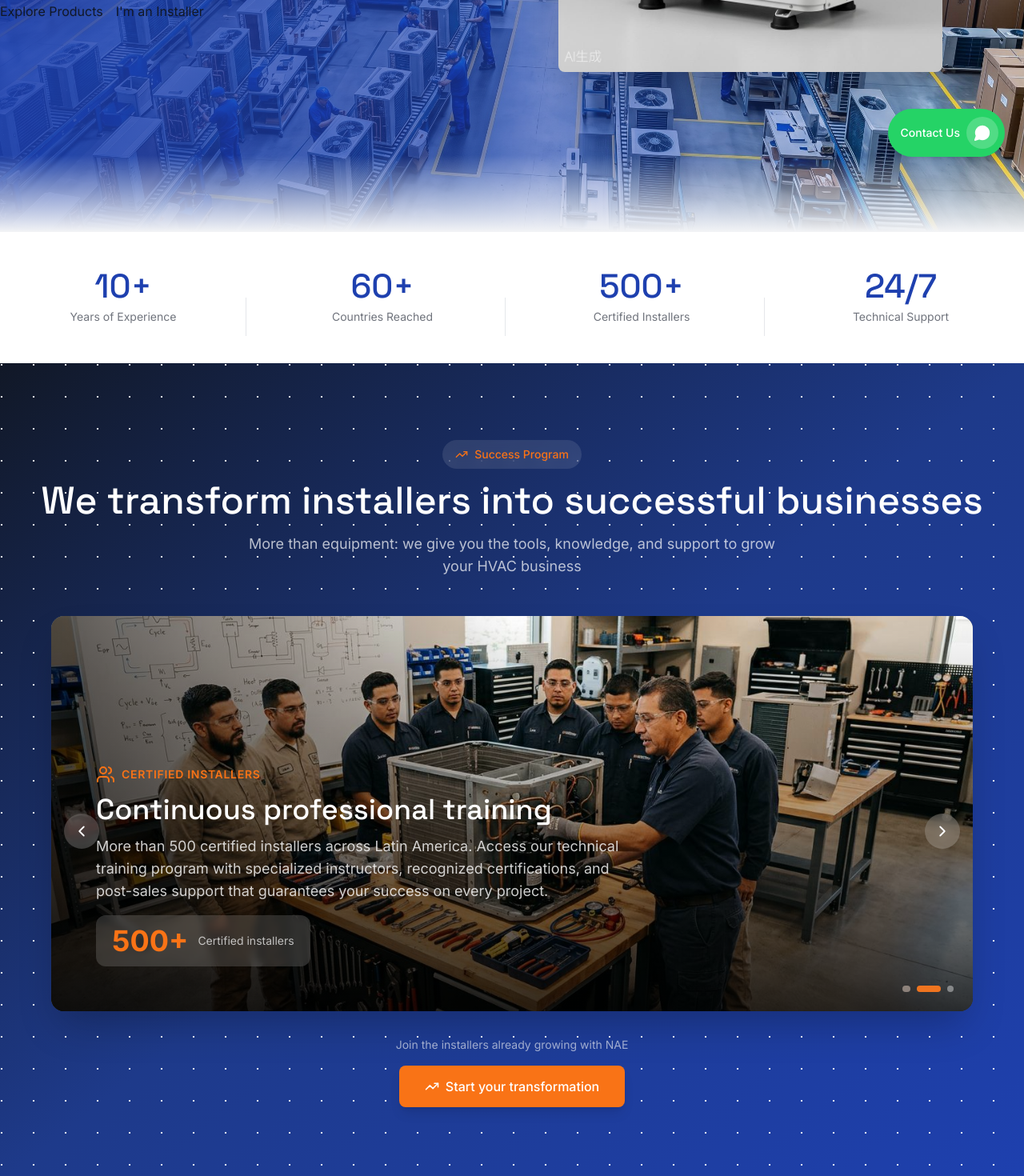
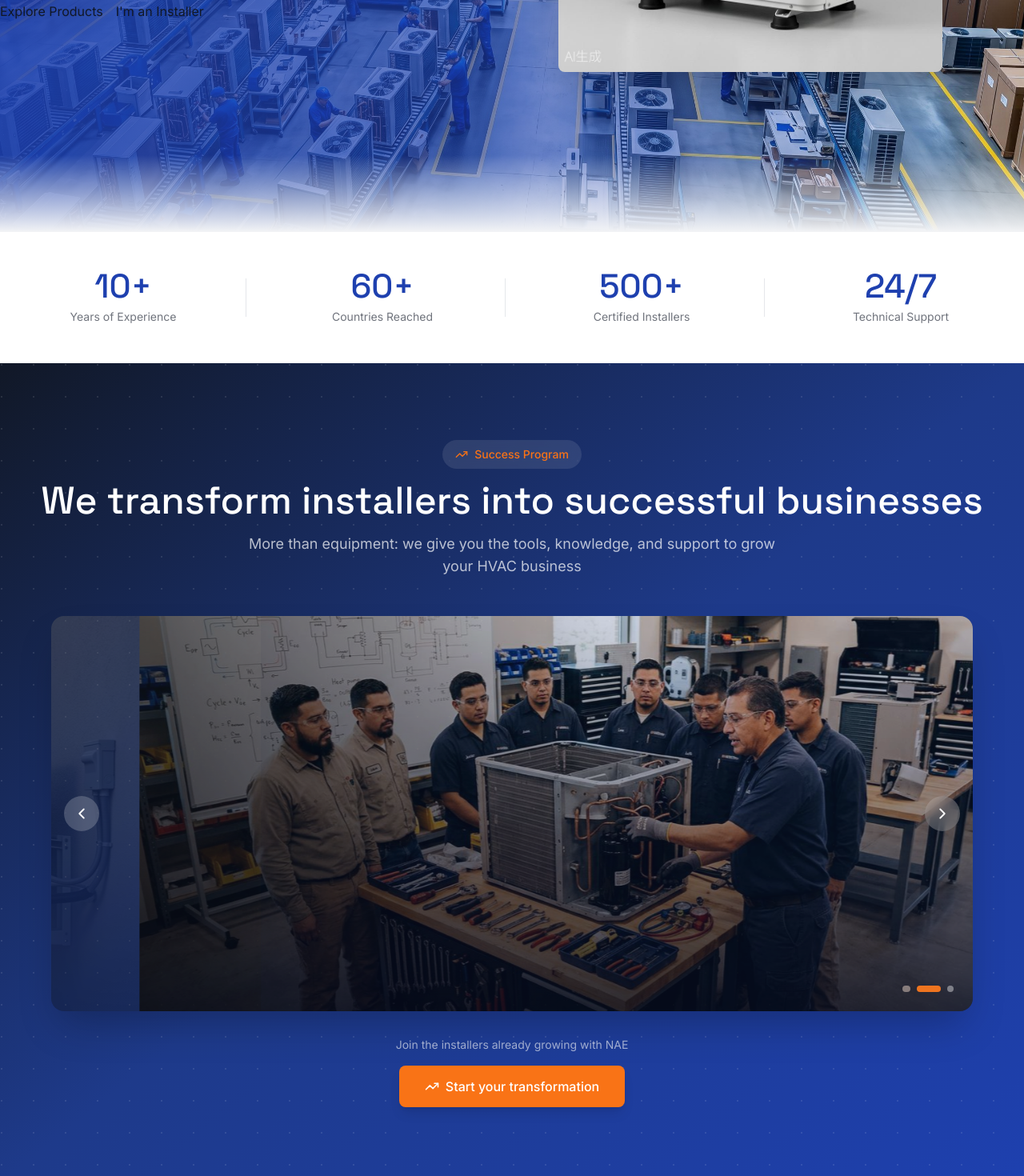
Before and after one commit to pymedigitalcamaras/nae, a Next.js app: page /en in a window 1280 px wide. Shown: the part 580-2050 px from the top of the page at 80% size. Built offline with nearby package versions, Linux system fonts and the light colour scheme.

Commit message:
fix: remove emergency CSS hack causing hydration mismatch - products now visible

```diff
--- a/src/app/globals.css
+++ b/src/app/globals.css
@@ -1,107 +1 @@
-@tailwind base;
-@tailwind components;
-@tailwind utilities;
-
-:root {
-  --background: #ffffff;
-  --foreground: #111827;
-  --font-inter: 'Inter', system-ui, sans-serif;
-  --font-space-grotesk: 'Space Grotesk', system-ui, sans-serif;
-}
-
-html {
-  scroll-behavior: smooth;
-}
-
-body {
-  color: var(--foreground);
-  background: var(--background);
-  font-family: var(--font-inter);
-}
-
-/* EMERGENCY FIX: Force all content to be visible */
-* {
-  opacity: 1 !important;
-  visibility: visible !important;
-}
-
-/* Override any transform that hides elements */
-section,
-div,
-article,
-main,
-header,
-footer,
-nav,
-aside,
-figure,
-figcaption,
-ul,
-ol,
-li,
-p,
-h1, h2, h3, h4, h5, h6,
-span,
-a,
-button,
-img,
-form,
-input,
-textarea,
-label,
-table,
-thead,
-tbody,
-tr,
-td,
-th {
-  opacity: 1 !important;
-  visibility: visible !important;
-  transform: none !important;
-  filter: none !important;
-  clip-path: none !important;
-  mask: none !important;
-  -webkit-mask: none !important;
-}
-
-/* Specific fix for ProductsSection and animated sections */
-[id="productos"],
-[class*="ProductsSection"],
-[class*="products"],
-[class*="product"],
-[class*="opacity-0"],
-[class*="translate-y-10"],
-[class*="opacity-0 translate-y-10"],
-[class*="opacity-0"][class*="translate-y"] {
-  opacity: 1 !important;
-  visibility: visible !important;
-  transform: translateY(0) !important;
-}
-
-/* Force grid items visible */
-.grid > *,
-[class*="grid"] > * {
-  opacity: 1 !important;
-  visibility: visible !important;
-  transform: none !important;
-}
-
-/* Force cards visible */
-[class*="card"],
-[class*="Card"] {
-  opacity: 1 !important;
-  visibility: visible !important;
-  transform: none !important;
-}
-
-/* Keep images responsive */
-img {
-  max-width: 100%;
-  height: auto;
-}
-
-@layer utilities {
-  .text-balance {
-    text-wrap: balance;
-  }
-}
+@tailwind base;@tailwind components;@tailwind utilities;:root{--background:#ffffff;--foreground:#111827;--font-inter:'Inter',system-ui,sans-serif;--font-space-grotesk:'Space Grotesk',system-ui,sans-serif;}html{scroll-behavior:smooth;}body{color:var(--foreground);background:var(--background);font-family:var(--font-inter);}[id="productos"] .grid ,[class*="rounded-card"]{opacity:1!important;visibility:visible!important;transform:none!important;}img{max-width:100%;height:auto;}@layer utilities{.text-balance{text-wrap:balance;}}
```
